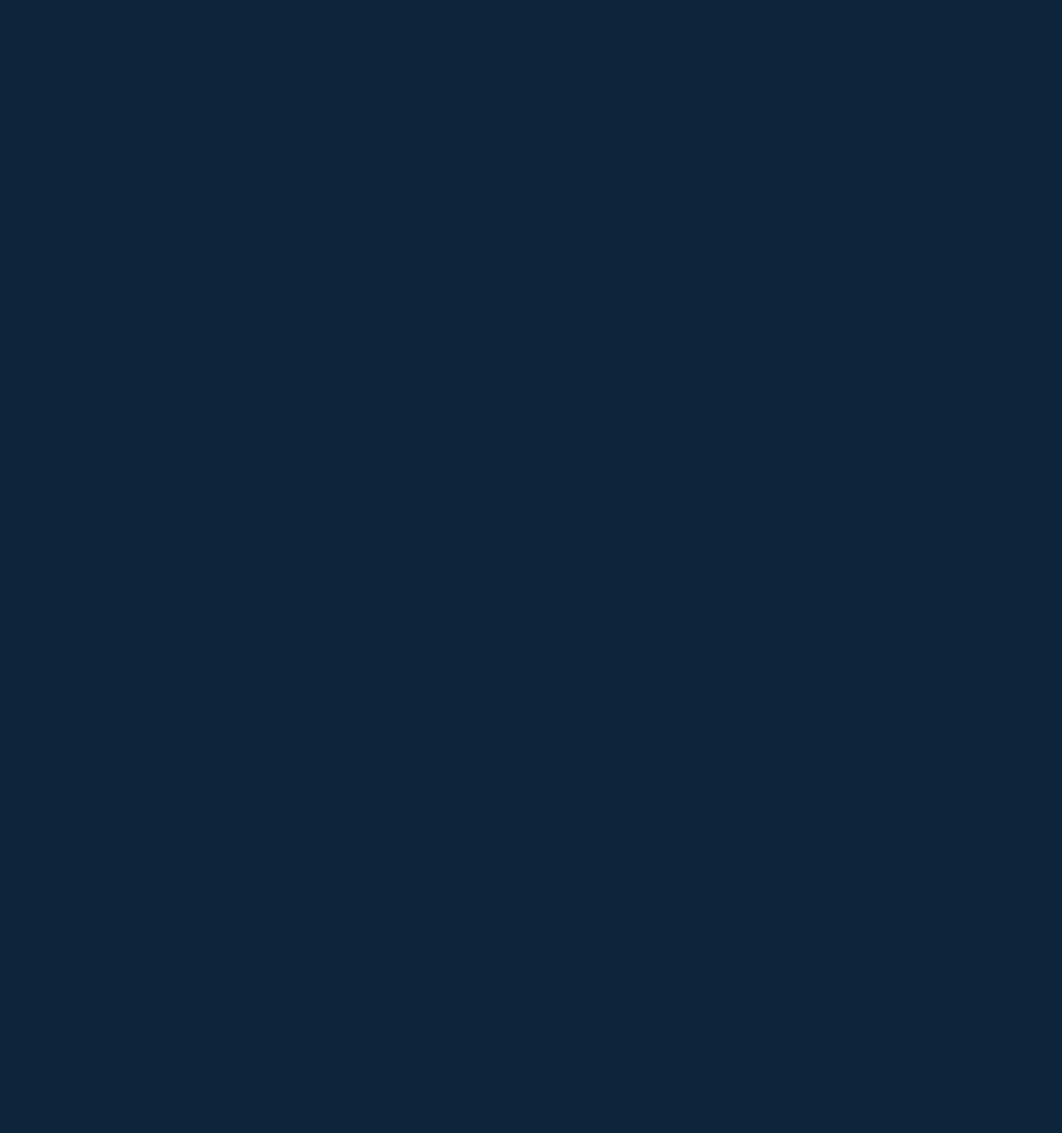
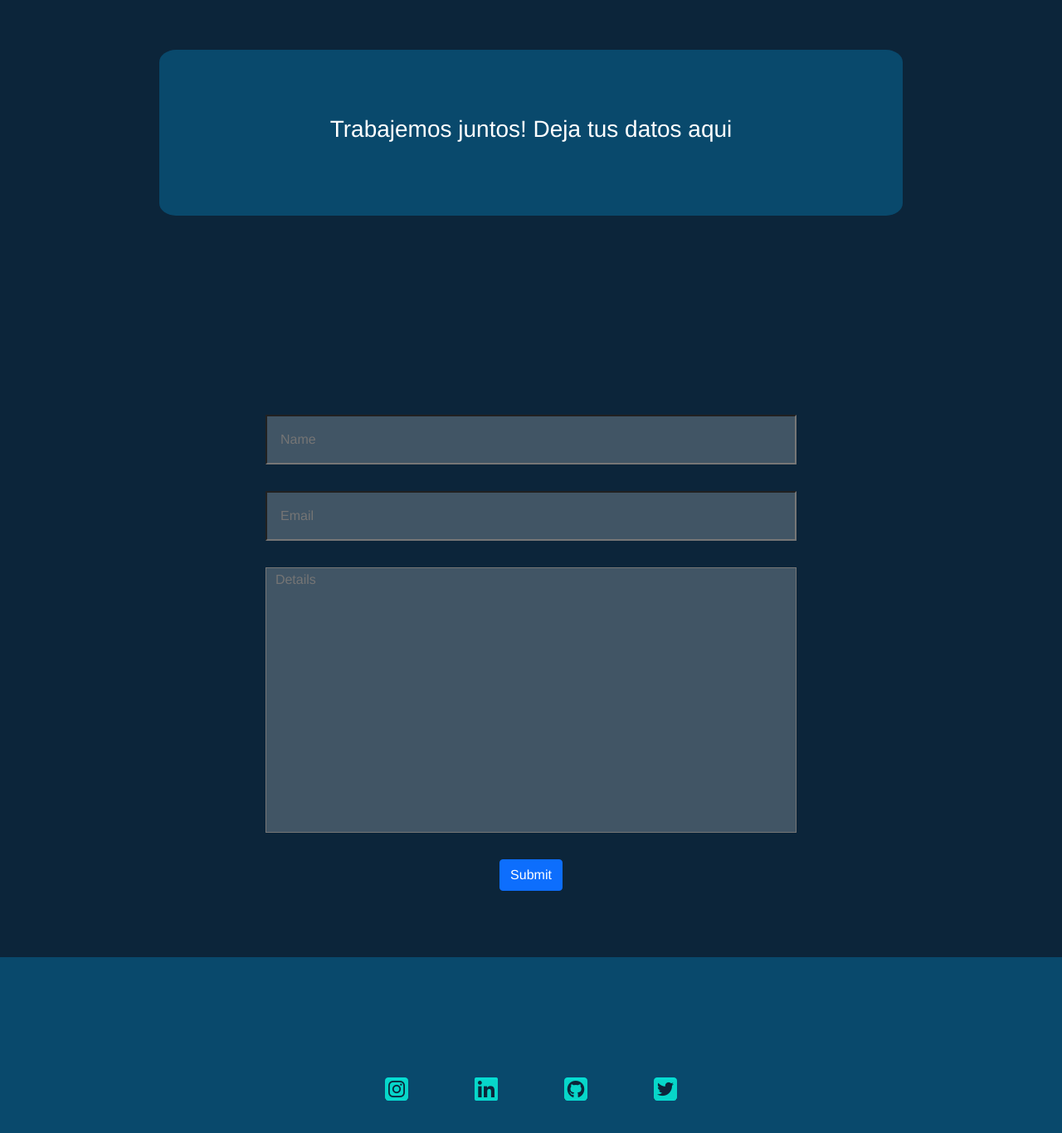
Before and after one commit to sebaactis/portfolio, a React (Create React App) app: page / in a window 1280 px wide. Shown: the part 2627-3993 px from the top of the page at 83% size. Before the commit the page ends 2471 px from the top, so only its background shows below. Built offline with nearby package versions, Linux system fonts and the light colour scheme.

Commit message:
formulario, contact

```diff
--- a/src/App.js
+++ b/src/App.js
@@ -1,5 +1,6 @@
 import About from './components/About/About';
 import Contact from './components/Contact/Contact';
+import Footer from './components/Footer/Footer';
 import Main from './components/Main/Main';
 import NavBar from './components/Navbar/NavBar';
 import Proyects from './components/Proyects/Proyects';
@@ -16,6 +17,7 @@ function App() {
       <Skills />
       <Proyects />
       <Contact />
+      <Footer />
 
     </div>
   );
--- a/src/components/Contact/Contact.jsx
+++ b/src/components/Contact/Contact.jsx
@@ -2,7 +2,27 @@ import React from 'react'
 
 const Contact = () => {
   return (
-    <div>Contact</div>
+
+    <section className="contactContainer">
+
+    <article className="divContact container">
+
+      <h3>Trabajemos juntos! Deja tus datos aqui</h3>
+
+    </article>
+
+
+      <form className="formContainer">
+
+        <input className="input" type="text" placeholder="Name" />
+        <input className="input" type="email" placeholder="Email" />
+        <textarea  placeholder="  Details" maxLength="400" ></textarea>
+        <button type="submit" className="btn btn-primary"> Submit </button>
+
+      </form>
+
+
+    </section>
   )
 }
 
--- /dev/null
+++ b/src/components/Footer/Footer.jsx
@@ -0,0 +1,16 @@
+import React from 'react'
+
+const Footer = () => {
+    return (
+        <footer className="footer">
+
+            <a href="https://www.instagram.com/sebaactis/" target="_blank"> <i class="fa-brands fa-2xl fa-square-instagram"></i> </a>
+            <a href="https://www.linkedin.com/in/sebastianactis/" target="_blank"> <i class="fa-brands fa-2xl fa-linkedin"></i> </a>
+            <a href="https://github.com/sebaactis" target="_blank"> <i class="fa-brands fa-2xl fa-square-github" ></i> </a>
+            <a href="https://twitter.com/SebaActis" target="_blank"> <i class="fa-brands fa-2xl fa-square-twitter"> </i> </a>
+
+        </footer>
+    )
+}
+
+export default Footer
--- a/src/scss/main.scss
+++ b/src/scss/main.scss
@@ -8,3 +8,5 @@
 @import "./partials/_about.scss";
 @import "./partials/_skills.scss";
 @import "./partials/_proyects.scss";
+@import "./partials/_contact.scss";
+@import "./partials/_footer.scss";
--- /dev/null
+++ b/src/scss/partials/_contact.scss
@@ -0,0 +1,46 @@
+.contactContainer {
+
+    .divContact {
+
+            color: white;
+            background-color: #057cb369;
+            height: 200px;
+            width: 70%;
+            margin: 15rem auto;
+            display: flex;
+            justify-content: center;
+            align-items: center;
+            border-radius: 20px 20px 20px 20px / 15px 15px 15px 15px;
+
+
+
+        h3 {
+            background-color: #057cb300;
+            text-align: center;
+
+        }
+    }
+
+    .formContainer {
+        display: flex;
+        flex-direction: column;
+        justify-content: center;
+        align-items: center;
+        gap: 2rem;
+
+        .input {
+            background-color: rgba(255, 255, 255, 0.219);
+            padding: 1rem;
+            width: 50%;
+
+        }
+
+        textarea {
+            background-color: rgba(255, 255, 255, 0.219);
+            height: 20rem;
+            width: 50%;
+            resize: none;
+
+        }
+    }
+}
--- /dev/null
+++ b/src/scss/partials/_footer.scss
@@ -0,0 +1,18 @@
+.footer {
+    height: 20rem;
+    background-color: #057cb369;
+    display: flex;
+    align-items: center;
+    justify-content: center;
+    gap: 5rem;
+    margin-top: 5rem;
+
+    i {
+        background-color: #057cb300;
+    }
+
+    a {
+        color: #06ffead0;
+    }
+
+}
```
Also changed, not shown: src/img/icons/html.png (deleted).
